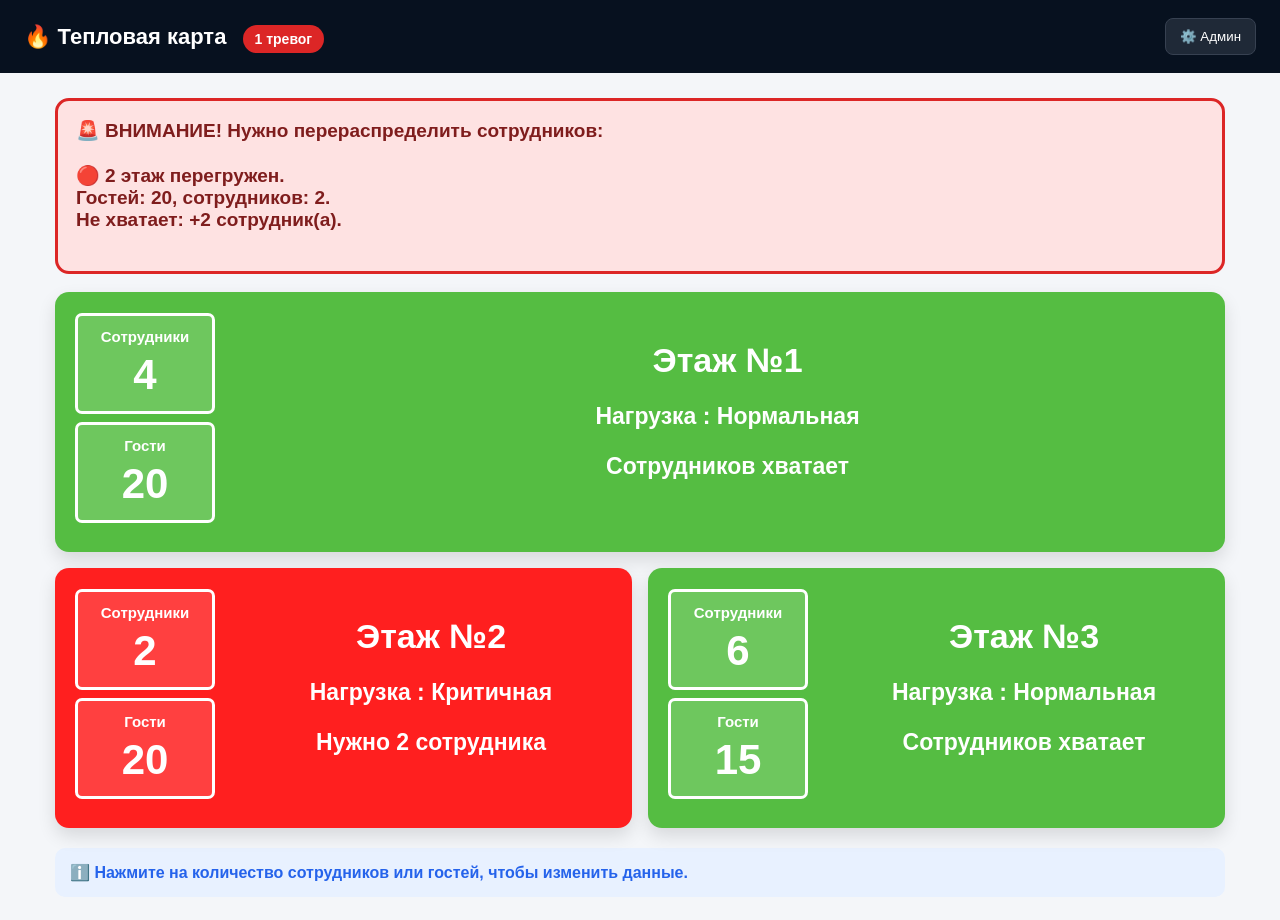
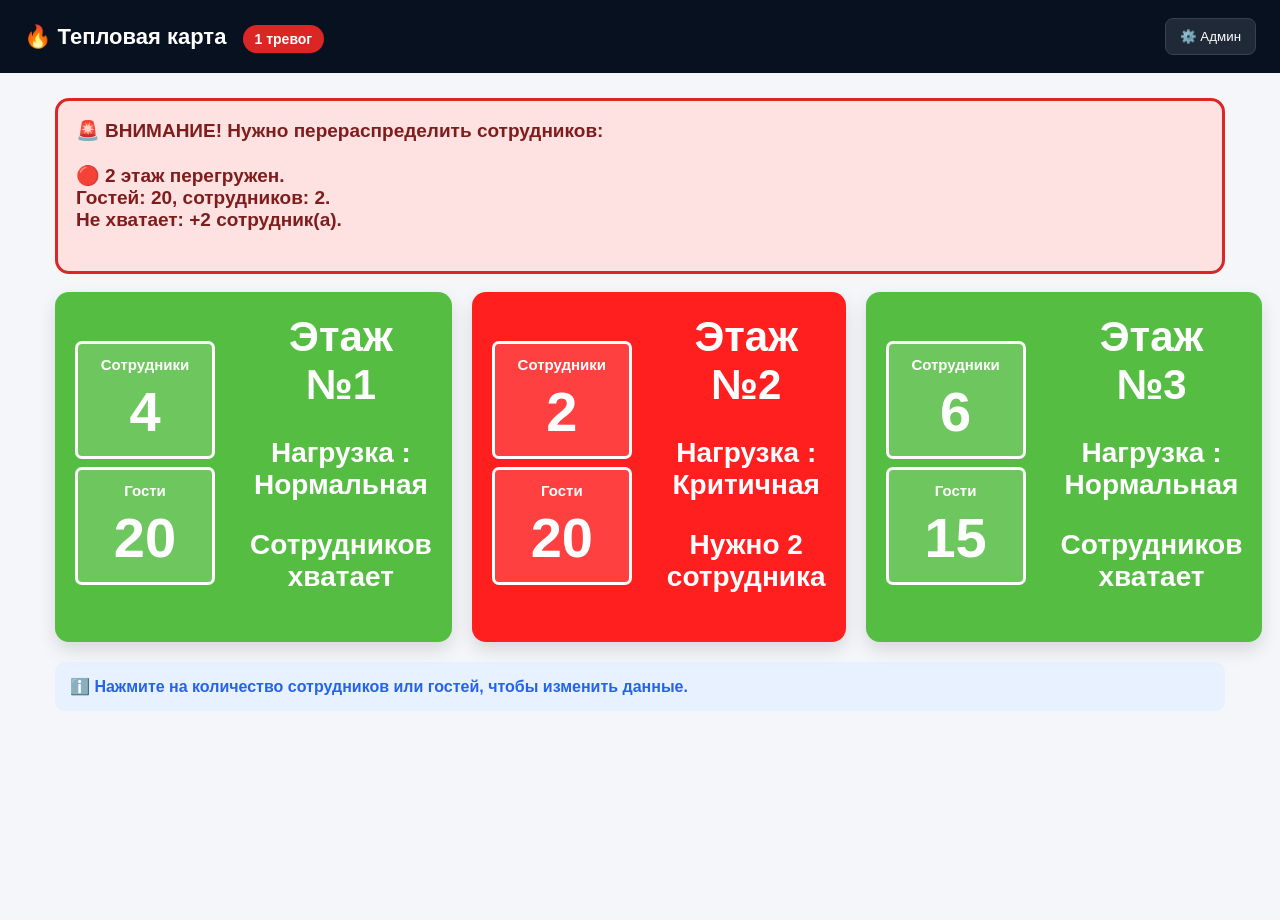
Before and after one commit to yugen1222/sergeli_heatmap, a plain HTML site: page index.html in a window 1280 px wide. After the commit the page ends 800 px from the top, so only its background shows below. Drawn offline with Linux system fonts and the light colour scheme; no server answers.

Commit message:
Update index.html

```diff
--- a/index.html
+++ b/index.html
@@ -40,9 +40,26 @@ input,select{padding:12px;border:1px solid #d1d5db;border-radius:8px;font-size:1
 .hidden{display:none}
 
 @media(min-width:900px){
-  .floors-grid{grid-template-columns:1fr 1fr}
-  .floor:first-child{grid-column:1 / 3}
-  .floor{min-height:260px}
+  .floors-grid{
+    grid-template-columns:repeat(3,1fr);
+    gap:20px;
+  }
+
+  .floor{
+    min-height:350px;
+  }
+
+  .info h2{
+    font-size:42px;
+  }
+
+  .info p{
+    font-size:28px;
+  }
+
+  .num{
+    font-size:56px;
+  }
 }
 
 @media(max-width:650px){
```
